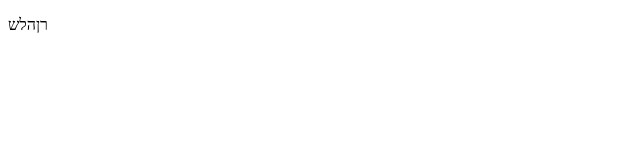
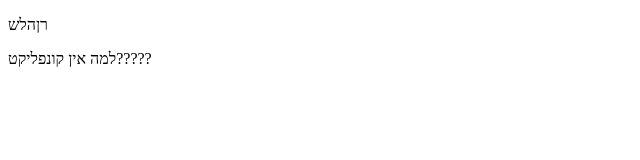
Before and after one commit to elisheva413/test2, a plain HTML site: page a.html in a window 1280 px wide. Shown: the whole page, without its empty margins (0-640 px from the left). Drawn offline with Linux system fonts and the light colour scheme.

Commit message:
some changes 3

```diff
--- a/a.html
+++ b/a.html
@@ -6,6 +6,7 @@
     <title>Document</title>
 </head>
 <body>
-    <p> רןהלש</p>
+    <p>  רןהלש</p>
+    <p>למה אין קונפליקט?????</p>
 </body>
 </html>
```
